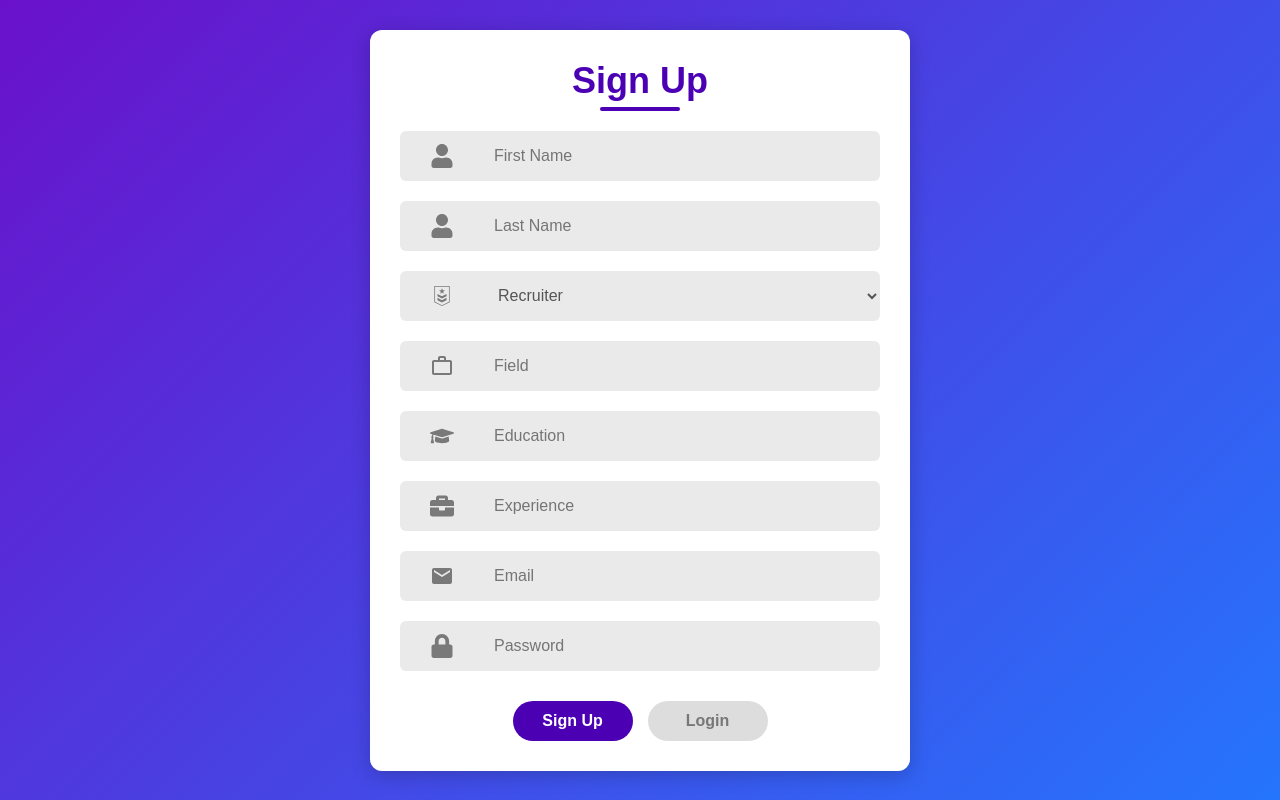
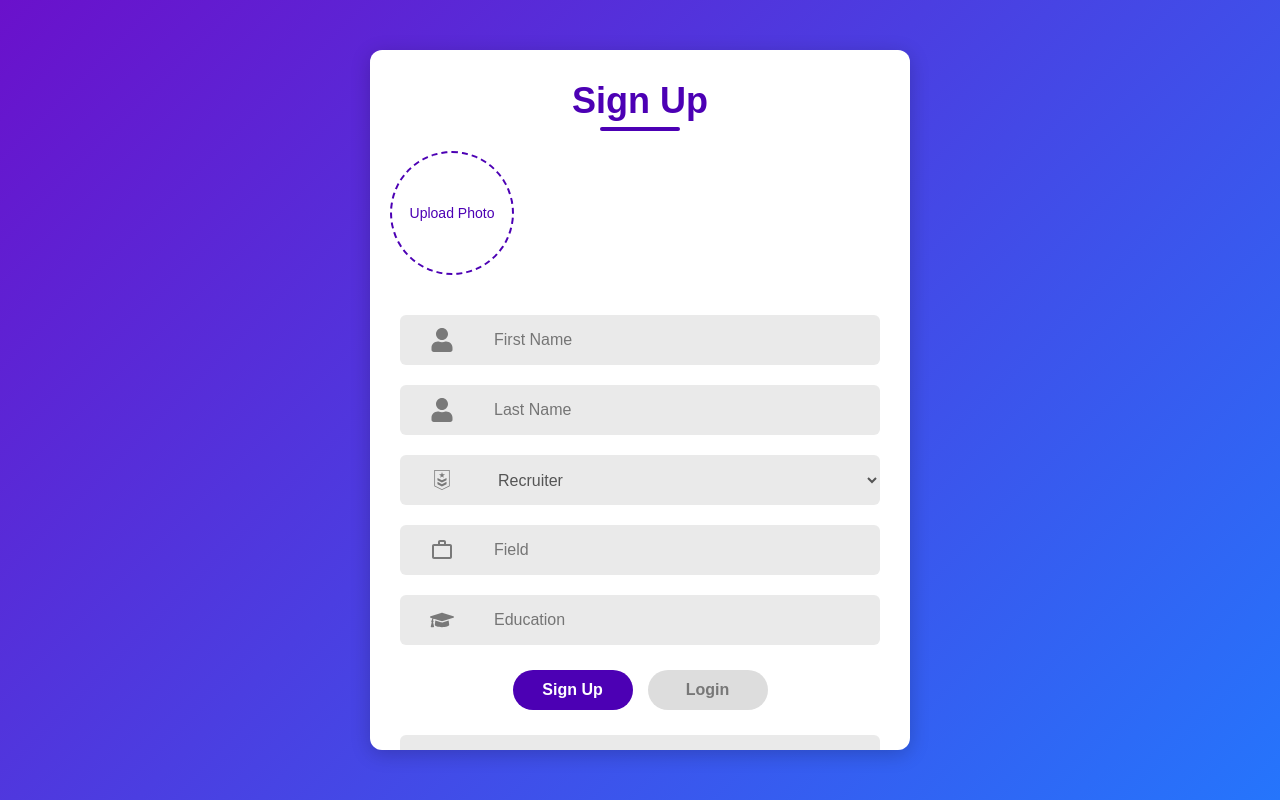
Before and after one commit to therodesun/unitedHacks, a React (Create React App) app in the folder frontend/: page / in a window 1280 px wide. Built offline with nearby package versions, Linux system fonts and the light colour scheme.

Commit message:
profile pic feature in signup

```diff
--- a/frontend/src/Components/LoginSignup/LoginSignup.css
+++ b/frontend/src/Components/LoginSignup/LoginSignup.css
@@ -13,12 +13,15 @@ body {
     flex-direction: column;
     align-items: center;
     width: 500px;
+    max-height: 80vh; /* Set a maximum height */
     background: #fff;
     box-shadow: 0 4px 20px rgba(0, 0, 0, 0.2);
     border-radius: 12px;
     padding: 30px 20px;
-    overflow: hidden;
+    overflow-y: auto; /* Add vertical scrolling */
     position: relative;
+    scrollbar-width: thin; /* For modern browsers */
+    scrollbar-color: #4c00b4 #eaeaea; /* Customize scrollbar color */
 }
 
 .header {
@@ -82,10 +85,15 @@ body {
 .submit-container {
     display: flex;
     gap: 15px;
-    margin-top: 30px;
+    margin-top: 20px;
     width: 100%;
     justify-content: center;
+    position: sticky; /* Make it stick to the bottom */
+    bottom: 0; /* Align to the bottom of the container */
+    background: #fff; /* Ensure it matches the container's background */
+    padding: 10px 0; /* Add padding for better spacing */
 }
+
 
 .submit {
     display: flex;
@@ -129,3 +137,37 @@ body {
         width: 90%;
     }
 }
+
+.profile-picture-upload {
+    display: flex;
+    justify-content: center;
+    align-items: center;
+    margin-bottom: 20px;
+    width: 120px;
+    height: 120px;
+    border: 2px dashed #4c00b4;
+    border-radius: 50%;
+    overflow: hidden;
+    cursor: pointer;
+}
+
+.profile-upload-label {
+    display: flex;
+    justify-content: center;
+    align-items: center;
+    width: 100%;
+    height: 100%;
+}
+
+.placeholder {
+    color: #4c00b4;
+    font-size: 14px;
+    text-align: center;
+}
+
+.profile-preview {
+    width: 100%;
+    height: 100%;
+    object-fit: cover;
+    border-radius: 50%;
+}
--- a/frontend/src/Components/LoginSignup/LoginSignup.jsx
+++ b/frontend/src/Components/LoginSignup/LoginSignup.jsx
@@ -6,6 +6,18 @@ import { GiRank3 } from 'react-icons/gi';
 
 const LoginSignup = () => {
     const [action, setAction] = useState("Sign Up");
+    const [profileImage, setProfileImage] = useState(null);
+
+    const handleImageUpload = (e) => {
+        const file = e.target.files[0];
+        if (file) {
+            const reader = new FileReader();
+            reader.onload = () => {
+                setProfileImage(reader.result);
+            };
+            reader.readAsDataURL(file);
+        }
+    };
 
     return (
         <div className="container">
@@ -16,6 +28,22 @@ const LoginSignup = () => {
             <div className="inputs">
                 {action === "Sign Up" && (
                     <>
+                        <div className="profile-picture-upload">
+                            <label htmlFor="profile-upload" className="profile-upload-label">
+                                {profileImage ? (
+                                    <img src={profileImage} alt="Profile Preview" className="profile-preview" />
+                                ) : (
+                                    <div className="placeholder">Upload Photo</div>
+                                )}
+                            </label>
+                            <input
+                                type="file"
+                                id="profile-upload"
+                                accept="image/*"
+                                onChange={handleImageUpload}
+                                hidden
+                            />
+                        </div>
                         <div className="input">
                             <FaUser size={24} color="#797979" style={{ margin: '0 30px' }} />
                             <input type="text" placeholder="First Name" />
```
